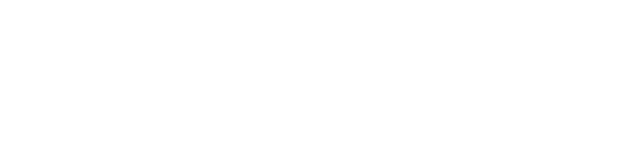
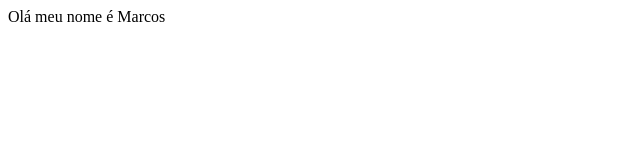
Before and after one commit to ufjf-dcc121/ufjf-dcc121-2022-1-atv1-marquinhopandrade, a plain HTML site: page index.html in a window 1280 px wide. Shown: the whole page, without its empty margins (0-640 px from the left). Drawn offline with Linux system fonts and the light colour scheme.

Commit message:
primeirocommit

```diff
--- a/index.html
+++ b/index.html
@@ -8,7 +8,7 @@
 
 </head>
 <body>
-
+Olá meu nome é Marcos
 </body>
 
 </html>
```
